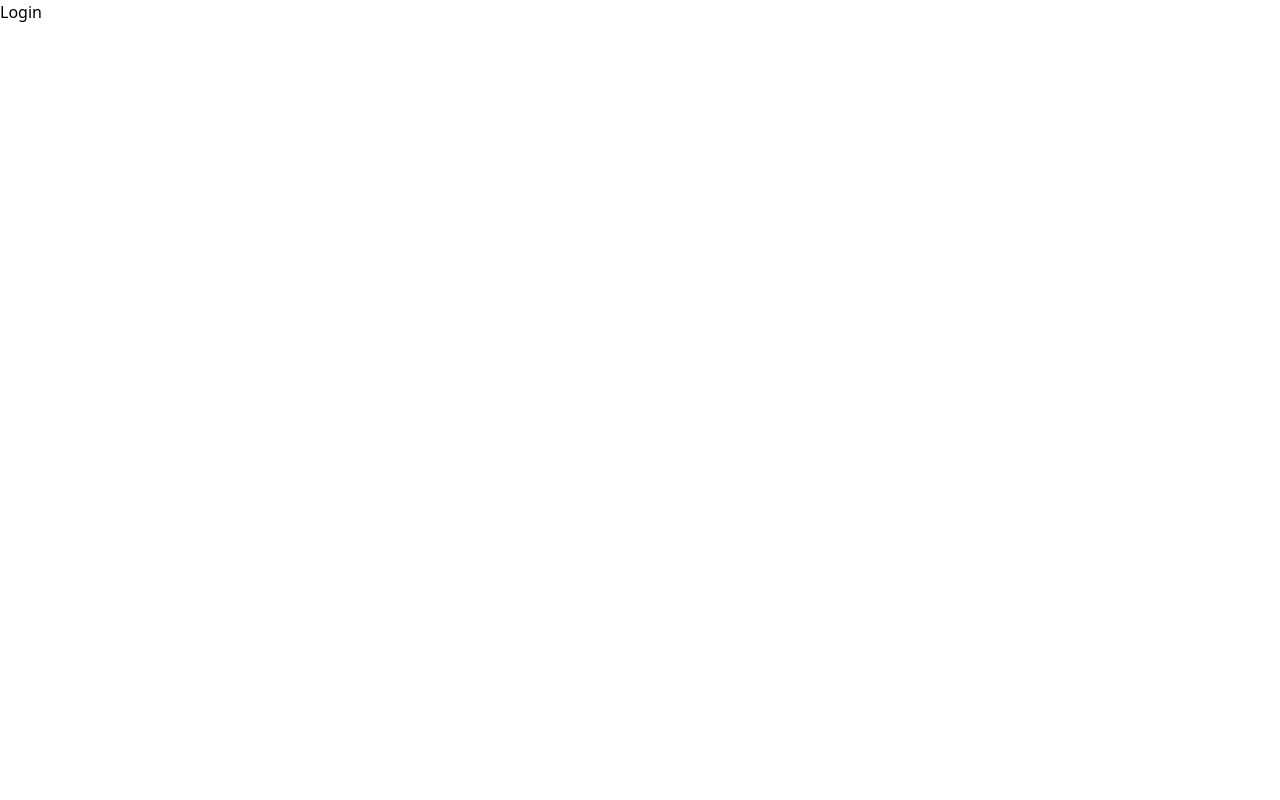
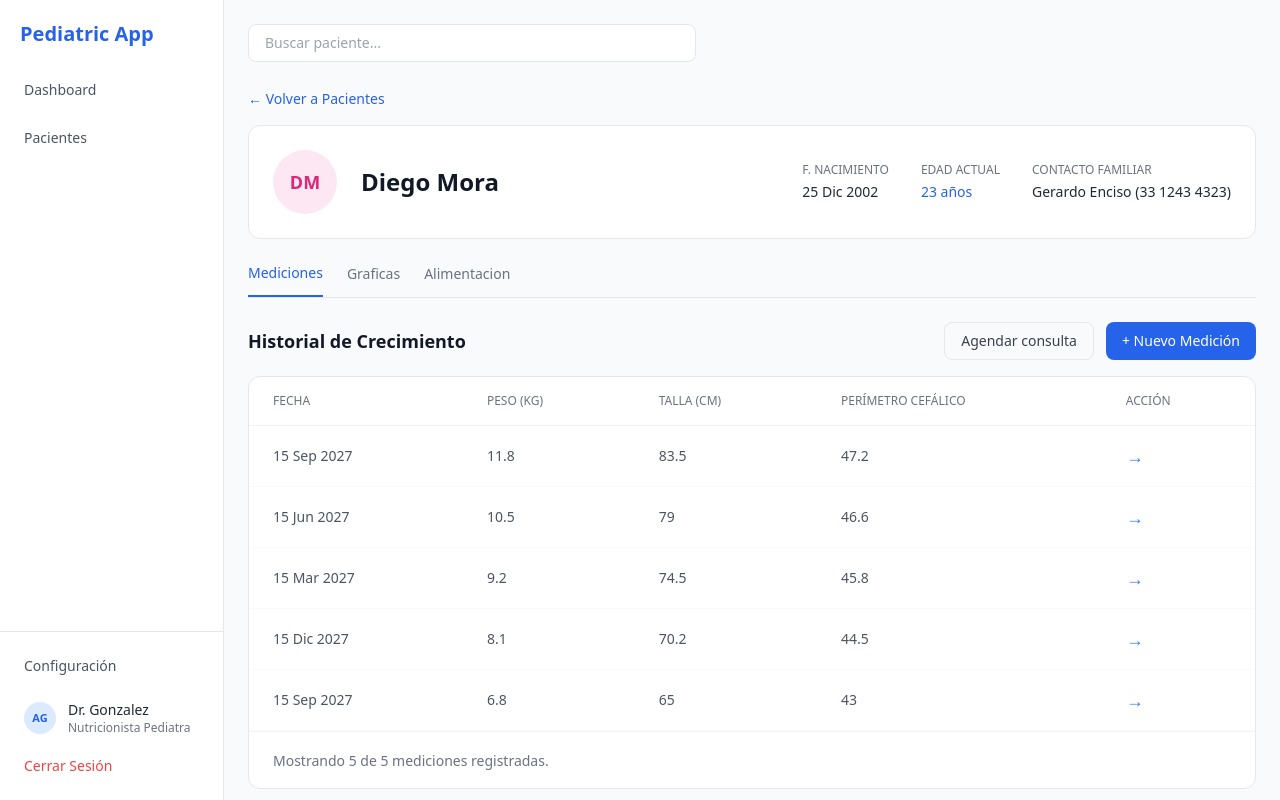
Before and after one commit to chrisdzasc/Pediatric-Web, a React (Create React App) app: page /pacientes/1 in a window 1280 px wide. Before the commit this address led to /login. Built offline with nearby package versions, Linux system fonts and the light colour scheme.

Commit message:
feat: detalle del paciente con tab de mediciones

```diff
--- a/src/App.tsx
+++ b/src/App.tsx
@@ -1,9 +1,9 @@
-
 import { BrowserRouter, Routes, Route, Navigate } from 'react-router-dom';
 import MainLayout from './layouts/MainLayout';
 import Login from './pages/Login';
 import Dashboard from './pages/Dashboard';
 import Pacientes from './pages/Pacientes';
+import DetallePaciente from "./pages/DetallePaciente";
 import './index.css';
 
 function App() {
@@ -15,6 +15,7 @@ function App() {
         <Route element={<MainLayout />}>
           <Route path="/dashboard" element={<Dashboard />} />
           <Route path="/pacientes" element={<Pacientes />} />
+          <Route path="/pacientes/:id" element={<DetallePaciente />} />
         </Route>
 
         <Route path="*" element={<Navigate to="/login" />} />
--- /dev/null
+++ b/src/pages/DetallePaciente.tsx
@@ -0,0 +1,158 @@
+import { useState } from "react";
+import { useParams, Link } from "react-router-dom";
+
+interface Medicion {
+    fecha: string;
+    pesoKg: number;
+    tallaCm: number;
+    perimetroCm: number;
+}
+
+const pacienteEjemplo = {
+    id: 2,
+    nombre: "Diego Mora",
+    iniciales: "DM",
+    sexo: "F" as const,
+    fechaNacimiento: "25 Dic 2002",
+    edad: "23 años",
+    contacto: {
+        nombre: "Gerardo Enciso",
+        parentesco: "Padre",
+        telefono: "33 1243 4323",
+    },
+    mediciones: [
+        { fecha: "15 Sep 2027", pesoKg: 11.8, tallaCm: 83.5, perimetroCm: 47.2 },
+        { fecha: "15 Jun 2027", pesoKg: 10.5, tallaCm: 79.0, perimetroCm: 46.6 },
+        { fecha: "15 Mar 2027", pesoKg: 9.2, tallaCm: 74.5, perimetroCm: 45.8 },
+        { fecha: "15 Dic 2027", pesoKg: 8.1, tallaCm: 70.2, perimetroCm: 44.5 },
+        { fecha: "15 Sep 2027", pesoKg: 6.8, tallaCm: 65.0, perimetroCm: 43.0 },
+    ],
+};
+
+function DetallePaciente() {
+    const { id } = useParams();
+    const [tabActiva, setTabActiva] = useState("Mediciones");
+    const paciente = pacienteEjemplo;
+
+    const tabs = ["Mediciones", "Graficas", "Alimentacion"];
+
+    return (
+        <div>
+            <Link to="/pacientes" className="text-blue-600 text-sm hover:underline mb-4 inline-block">&larr; Volver a Pacientes</Link>
+
+            <div className="bg-white rounded-xl border border-gray-200 p-6 mb-6">
+                <div className="flex items-center gap-6">
+                    <div className={`w-16 h-16 rounded-full flex items-center justify-center text-lg font-bold ${ paciente.sexo === "F" ? "bg-pink-100 text-pink-600" : "bg-blue-100 text-blue-600" }`}>{paciente.iniciales}</div>
+
+                    <div>
+                        <h1 className="text-2xl font-bold text-gray-900">{paciente.nombre}</h1>
+                    </div>
+
+                    <div className="ml-auto flex gap-8">
+                        <div>
+                            <p className="text-xs text-gray-500 uppercase font-medium">F. Nacimiento</p>
+
+                            <p className="text-sm text-gray-800 mt-1">{paciente.fechaNacimiento}</p>
+                        </div>
+
+                        <div>
+                            <p className="text-xs text-gray-500 uppercase font-medium">Edad Actual</p>
+
+                            <p className="text-sm text-blue-600 mt-1">{paciente.edad}</p>
+                        </div>
+
+                        <div>
+                            <p className="text-xs text-gray-500 uppercase font-medium">Contacto Familiar</p>
+
+                            <p className="text-sm text-gray-800 mt-1">{paciente.contacto.nombre} ({paciente.contacto.telefono})</p>
+                        </div>
+                    </div>
+                </div>
+            </div>
+
+            <div className="flex gap-6 border-b border-gray-200 mb-6">
+                {tabs.map((tab) => (
+                    <button
+                        key={tab}
+                        onClick={() => setTabActiva(tab)}
+                        className={`pb-3 text-sm font-medium ${ tabActiva === tab ? "text-blue-600 border-b-2 border-blue-600" : "text-gray-500 hover:text-gray-700" }`}
+                    >
+                        {tab}
+                    </button>
+                ))}
+            </div>
+
+            { tabActiva === "Mediciones" && (
+                <div>
+                    <div className="flex justify-between items-center mb-4">
+                        <h2 className="text-lg font-bold text-gray-900">Historial de Crecimiento</h2>
+
+                        <div className="flex gap-3">
+                            <button className="px-4 py-2 border border-gray-200 rounded-lg text-sm font-medium text-gray-700 hover:bg-gray-50 flex items-center gap-2">Agendar consulta</button>
+
+                            <button className="px-4 py-2 bg-blue-600 text-white rounded-lg text-sm font-medium hover:bg-blue-700 flex items-center gap-2">+ Nuevo Medición</button>
+                        </div>
+                    </div>
+
+                    <div className="bg-white rounded-xl border border-gray-200">
+                        <table className="w-full">
+                            <thead>
+                                <tr className="border-b border-gray-100">
+                                    <th className="text-left px-6 py-4 text-xs font-medium text-gray-500 uppercase">Fecha</th>
+
+                                    <th className="text-left px-6 py-4 text-xs font-medium text-gray-500 uppercase">Peso (Kg)</th>
+
+                                    <th className="text-left px-6 py-4 text-xs font-medium text-gray-500 uppercase">Talla (cm)</th>
+
+                                    <th className="text-left px-6 py-4 text-xs font-medium text-gray-500 uppercase">Perímetro cefálico</th>
+
+                                    <th className="text-left px-6 py-4 text-xs font-medium text-gray-500 uppercase">Acción</th>
+                                </tr>
+                            </thead>
+
+                            <tbody>
+                                {paciente.mediciones.map((m, i) => (
+                                    <tr key={i} className="border-b border-gray-50 hover:bg-gray-50">
+                                        <td className="px-6 py-4 text-sm text-gray-600">{m.fecha}</td>
+
+                                        <td className="px-6 py-4 text-sm text-gray-600">{m.pesoKg}</td>
+
+                                        <td className="px-6 py-4 text-sm text-gray-600">{m.tallaCm}</td>
+
+                                        <td className="px-6 py-4 text-sm text-gray-600">{m.perimetroCm}</td>
+
+                                        <td className="px-6 py-4">
+                                            <button className="text-blue-500 hover:text-blue-700 text-lg">&rarr;</button>
+                                        </td>
+                                    </tr>
+                                ))}
+                            </tbody>
+                        </table>
+
+                        <div className="px-6 py-4 border-t border-gray-100">
+                            <span className="text-sm text-gray-500">
+                                Mostrando {paciente.mediciones.length} de {paciente.mediciones.length} mediciones registradas.
+                            </span>
+                        </div>
+                    </div>
+                </div>
+            )}
+
+            {tabActiva === "Graficas" && (
+                <div className="bg-white rounded-xl border border-gray-200 p-6">
+                    <p className="text-gray-500">Las gráficas de crecimiento OMS se implementarán aqui.</p>
+                </div>
+            )}
+
+            {tabActiva === "Alimentacion" && (
+                <div className="bg-white rounded-xl border-gray-200 p-6">
+                    <p className="text-gray-500">El plan de alimentacion y checklist se implementarán aquí</p>
+                </div>
+            )}
+
+
+        </div>
+    );
+}
+
+export default DetallePaciente;
```
